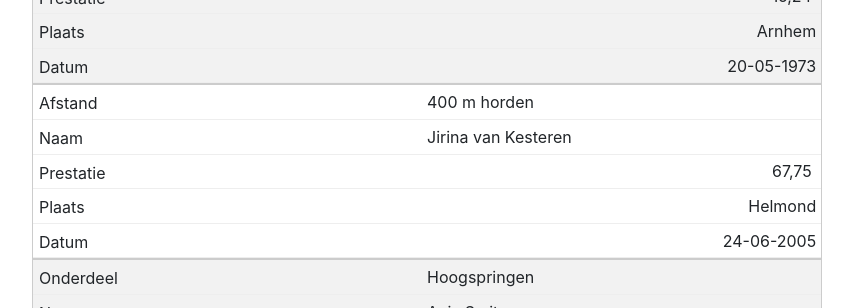
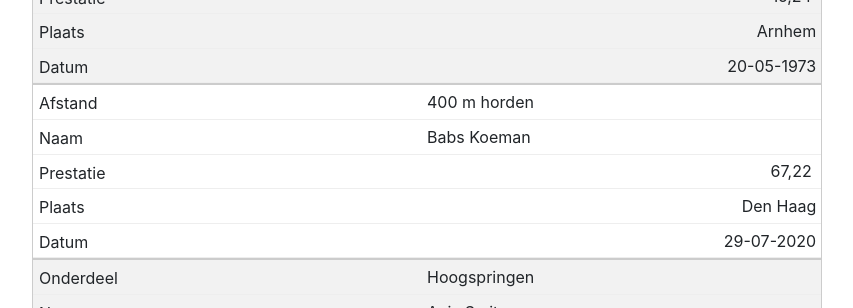
Before and after one commit to Voles/avhaarlem-ranglijsten, a React (Create React App) app: page / in a window 1280 px wide. Shown: the part 7260-7568 px from the top of the page, without its empty margins (213-1066 px from the left). Built offline with nearby package versions, Linux system fonts and the light colour scheme.

Commit message:
Update records Babs

```diff
--- a/src/resultaten/vrouwen-outdoor/junioren-a.js
+++ b/src/resultaten/vrouwen-outdoor/junioren-a.js
@@ -58,10 +58,11 @@ export default [
   },
   {
     "onderdeel": VIERHONDERD_METER_HORDEN,
-    "naam": "Jirina van Kesteren",
-    "prestatie": "67,75",
-    "plaats": "Helmond",
-    "datum": "24-06-2005"
+    "naam": "Babs Koeman",
+    "prestatie": "67,22",
+    "plaats": "Den Haag",
+    "datum": "29-07-2020",
+    "link": "https://www.atletiek.nu/wedstrijd/uitslagenonderdeel/33864/400mH/#207899_"
   },
   {
     "onderdeel": HOOGSPRINGEN,
--- a/src/resultaten/vrouwen-outdoor/junioren-b.js
+++ b/src/resultaten/vrouwen-outdoor/junioren-b.js
@@ -60,10 +60,10 @@ export default [
   {
     "onderdeel": VIERHONDERD_METER_HORDEN,
     "naam": "Babs Koeman",
-    "prestatie": "67,88",
-    "plaats": "Heerenveen",
-    "datum": "25-07-2020",
-    "link": "https://www.atletiek.nu/wedstrijd/uitslagen/33786/202306/#losonderdeel_76_"
+    "prestatie": "67,22",
+    "plaats": "Den Haag",
+    "datum": "29-07-2020",
+    "link": "https://www.atletiek.nu/wedstrijd/uitslagenonderdeel/33864/400mH/#207899_"
   },
   {
     "onderdeel": HOOGSPRINGEN,
```
